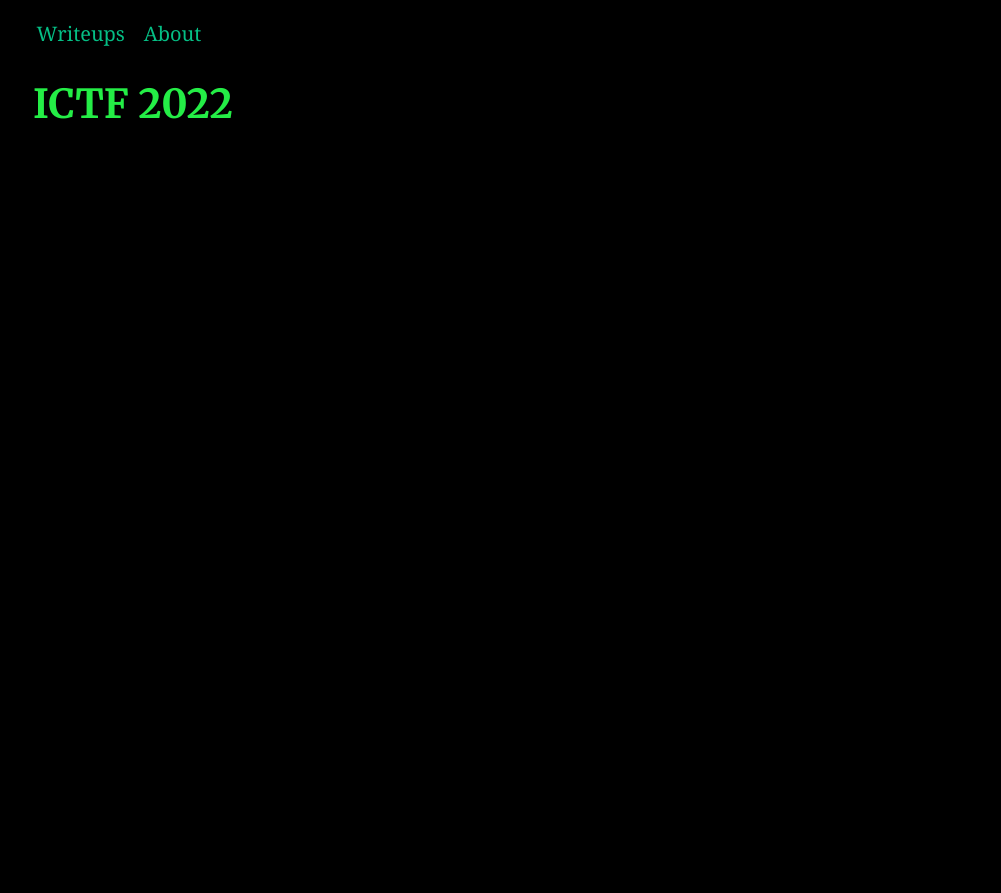
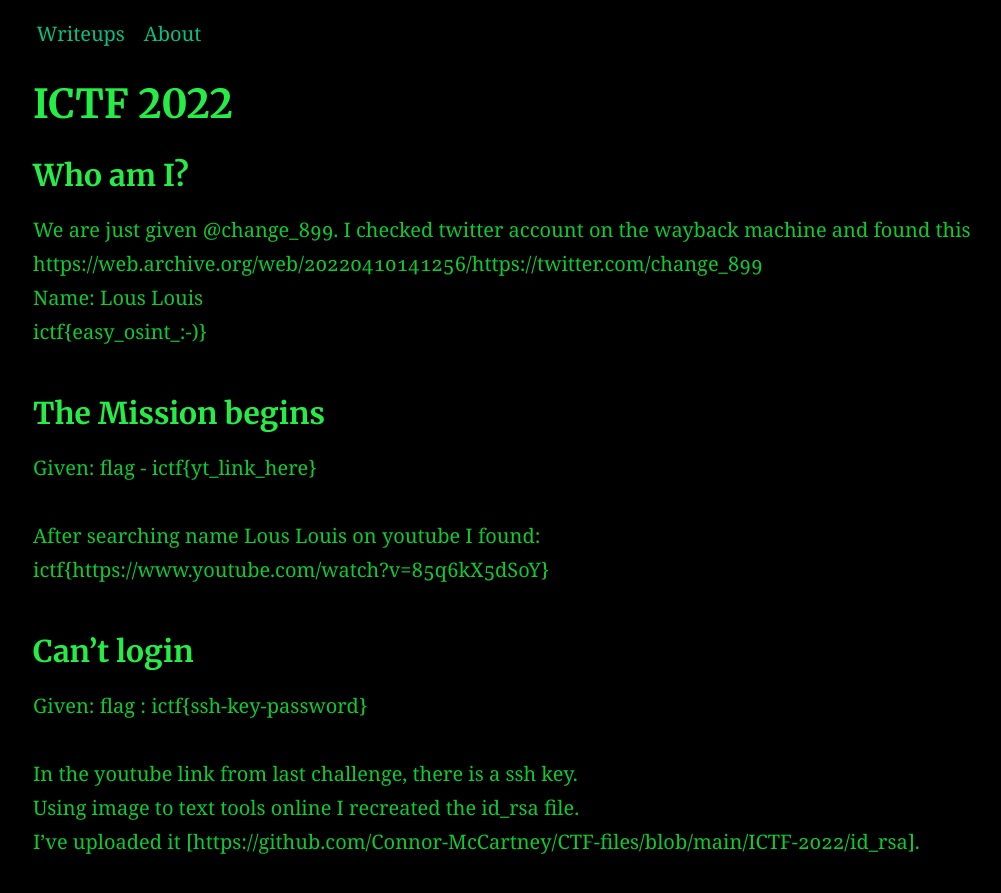
Before and after one commit to AC01010/Connor-McCartney.github.io, a Jekyll site: the page built from _posts/2012-12-26-incognito-ctf-2022.md, in a window 1280 px wide. Shown: the top 893 px of the page, without its empty margins (31-1032 px from the left). Built offline with Jekyll 4.4.1, drawn with Linux system fonts in a browser that asks for light colours.

Commit message:
Update 2012-12-26-incognito-ctf-2022.md

```diff
--- a/_posts/2012-12-26-incognito-ctf-2022.md
+++ b/_posts/2012-12-26-incognito-ctf-2022.md
@@ -5,3 +5,26 @@
 excerpt: |
 
 ---
+
+
+### Who am I?
+
+We are just given @change_899. I checked twitter account on the wayback machine and found this <br>
+https://web.archive.org/web/20220410141256/https://twitter.com/change_899 <br>
+Name: Lous Louis <br>
+ictf{easy_osint_:-)}
+
+### The Mission begins
+
+Given: flag - ictf{yt_link_here} <br>
+
+After searching name Lous Louis on youtube I found: <br>
+ictf{https://www.youtube.com/watch?v=85q6kX5dSoY} <br>
+
+### Can't login
+
+Given: flag : ictf{ssh-key-password} <br>
+
+In the youtube link from last challenge, there is a ssh key. <br>
+Using image to text tools online I recreated the id_rsa file. <br>
+I've uploaded it [https://github.com/Connor-McCartney/CTF-files/blob/main/ICTF-2022/id_rsa]<here>.
```
